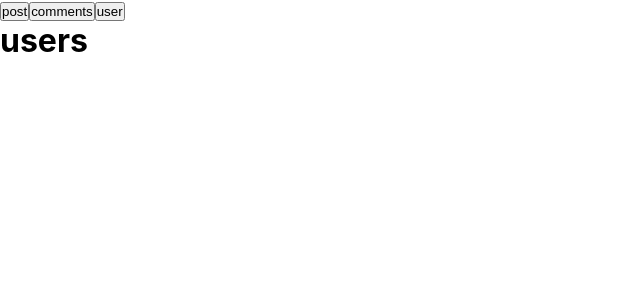
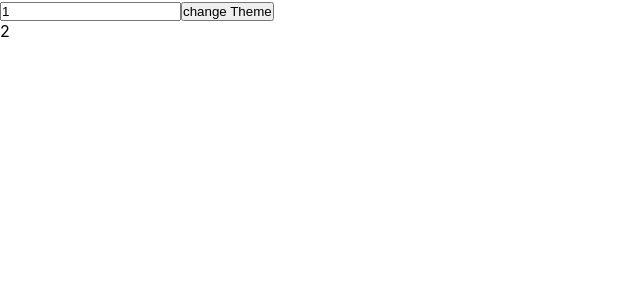
Before and after one commit to Denver44/Styled-Component-V5-tutorial, a React (Create React App) app: page / in a window 1280 px wide. Shown: the top 300 px of the page, without its empty margins (0-640 px from the left). Built offline with nearby package versions, Linux system fonts and the light colour scheme.

Commit message:
Use memo done

```diff
--- a/src/App.js
+++ b/src/App.js
@@ -1,9 +1,9 @@
-import Effect4 from "./Components/USEEFFECT/Effect4.jsx";
+import Memo from "./Components/USEMEMO/Memo.jsx";
 
 function App() {
   return (
     <div className="App">
-      <Effect4 />
+      <Memo />
     </div>
   );
 }
--- /dev/null
+++ b/src/Components/USEMEMO/Memo.jsx
@@ -0,0 +1,59 @@
+import React, { useState, useMemo, useEffect } from "react";
+
+// Note : When We Change a State of Component in react actually it re-render the entire whole Components. thats why the slow function will be called Everytime.
+
+function Memo() {
+  const [number, setNumber] = useState(1);
+  const [dark, setdark] = useState(false);
+
+  // ------------Normal  without Memoizing------------------
+  // const doubleNumber = solwFunction(number);
+  // const themeStyles = {
+  //   backgroundColor: dark ? "black" : "white",
+  //   color: dark ? "white" : "black",
+  //   width: "200px",
+  // };
+
+  //---------------Memoized Function-----------------
+  // Pass the function inside it and then list of dependecies
+  const doubleNumber = useMemo(() => solwFunction(number), [number]);
+
+  const themeStyles = useMemo(() => {
+    return {
+      backgroundColor: dark ? "black" : "white",
+      color: dark ? "white" : "black",
+      width: "200px",
+    };
+  }, [dark]);
+
+  useEffect(() => {
+    console.log("theme Change");
+    // Now it will not dipslay if we change our input because we have memozied or our dark state . So when ever our dark variable is changed then only the app will re render.
+  }, [themeStyles]);
+  return (
+    <div>
+      <input
+        type="number"
+        value={number}
+        onChange={(e) => {
+          setNumber(parseInt(e.target.value));
+        }}
+      />
+      <button onClick={() => setdark((prevDark) => !prevDark)}>
+        change Theme
+      </button>
+      <div style={themeStyles}> {doubleNumber}</div>
+    </div>
+  );
+}
+
+export default Memo;
+
+function solwFunction(num) {
+  console.log("i am Slow");
+  for (let i = 0; i < 1e9; i++) {}
+  return num * 2;
+}
+
+// As we Use UseMemo it uses our Memory because it store or previous data in it.
+// So dont use every where where especially it not needed.
```
Also changed, not shown: 2 other files (tests, documents, lock files or other folders).
